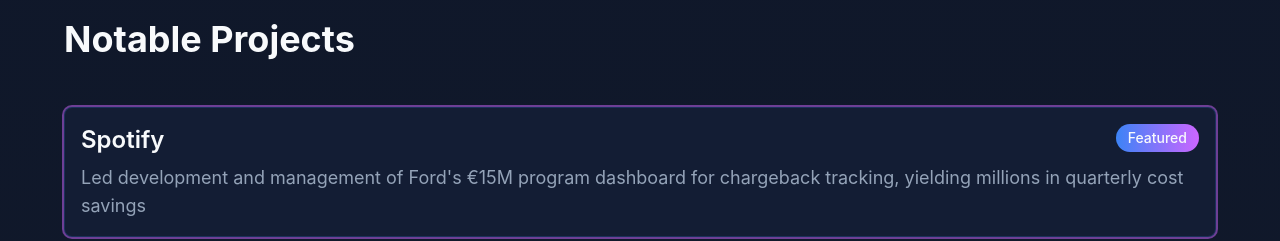
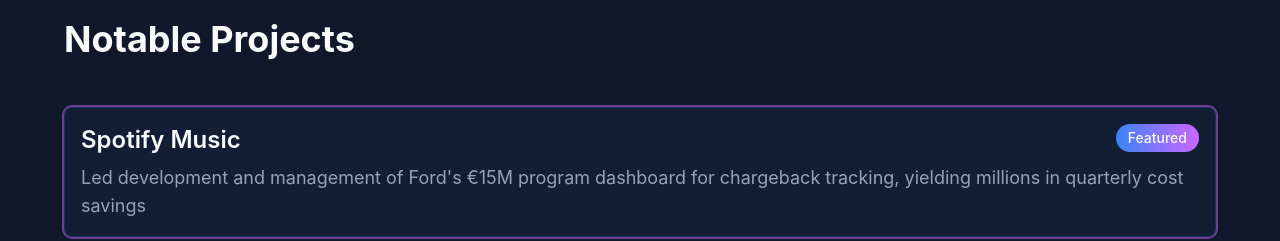
Before and after one commit to Kenthumphz/portfolio, a Next.js app: page /portfolio/ in a window 1280 px wide. Shown: the part 3460-3701 px from the top of the page. Built offline with nearby package versions, Linux system fonts and the light colour scheme.

Commit message:
Add clickable links to projects and create Spotify Music documentation

```diff
--- a/pages/index.tsx
+++ b/pages/index.tsx
@@ -51,14 +51,16 @@ const Index = () => {
 
   const projects = [
     {
-      title: "Spotify",
+      title: "Spotify Music",
       description: "Led development and management of Ford's €15M program dashboard for chargeback tracking, yielding millions in quarterly cost savings",
-      highlight: true
+      highlight: true,
+      link: "/docs/spotify-music-powerbi.md"
     },
     {
       title: "Consumer Financial Complaints",
       description: "Multiple client dashboards and analytics solutions across various companies",
-      highlight: false
+      highlight: false,
+      link: "/docs/consumer-financial-complaints-powerbi.md"
     },
     {
       title: "BI Platform Migration",
@@ -247,11 +249,20 @@ const Index = () => {
                 key={index}
                 className={`border-primary/20 hover:border-primary/40 transition-all hover:shadow-glow ${
                   project.highlight ? 'ring-2 ring-accent/50' : ''
-                }`}
+                } ${project.link ? 'cursor-pointer' : ''}`}
+                onClick={() => project.link && window.open(project.link, '_blank')}
               >
                 <CardHeader>
                   <div className="flex items-start justify-between gap-4">
-                    <CardTitle className="text-2xl">{project.title}</CardTitle>
+                    <CardTitle className="text-2xl">
+                      {project.link ? (
+                        <a href={project.link} target="_blank" rel="noopener noreferrer" className="hover:text-primary transition-colors">
+                          {project.title}
+                        </a>
+                      ) : (
+                        project.title
+                      )}
+                    </CardTitle>
                     {project.highlight && (
                       <Badge className="bg-gradient-to-r from-primary to-accent">Featured</Badge>
                     )}
```
Also changed, not shown: 1 other file (tests, documents, lock files or other folders).
